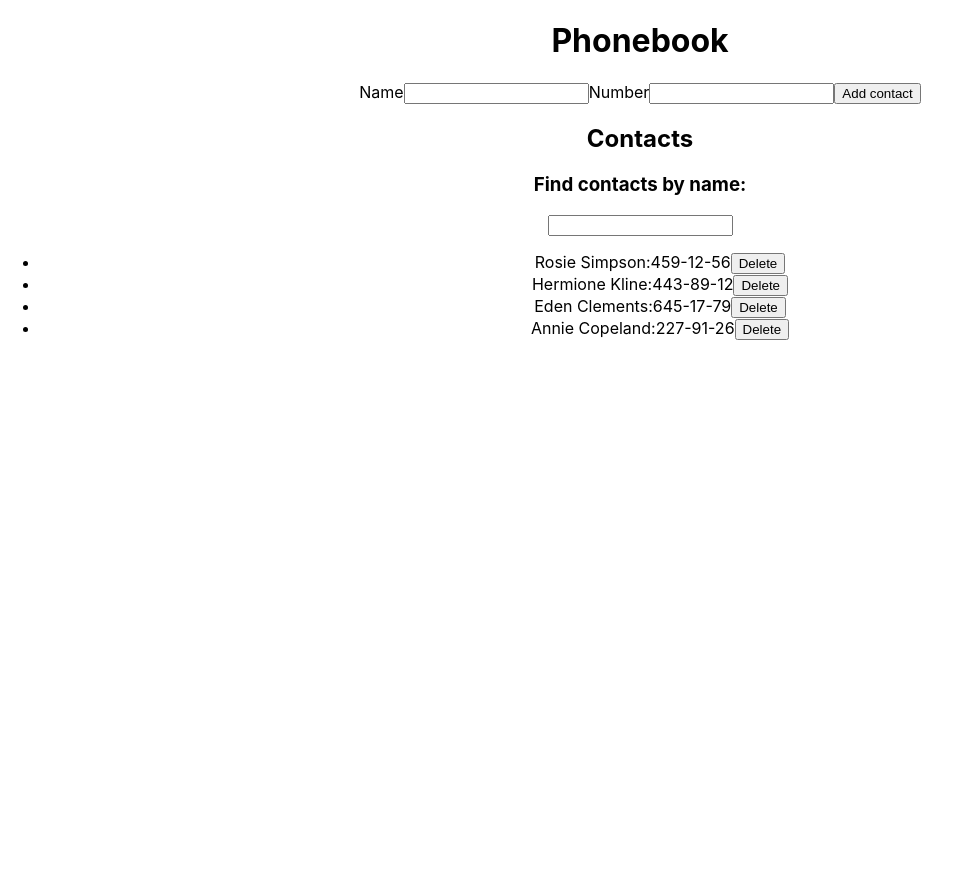
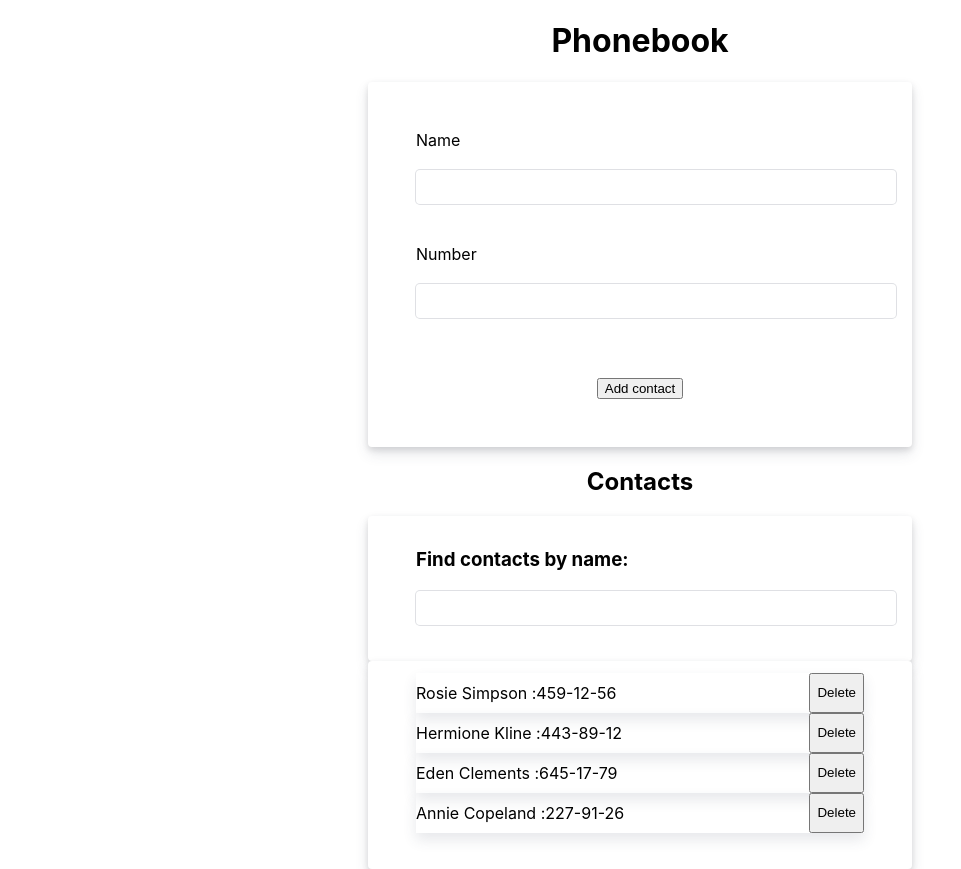
Before and after one commit to Rinya7/goit-react-hw-02-phonebook, a React (Create React App) app: page / in a window 1280 px wide. Shown: the whole page, without its empty margins (0-961 px from the left). Before the commit the page ends 821 px from the top, so only its background shows below. Built offline with nearby package versions, Linux system fonts and the light colour scheme.

Commit message:
task_min_css

```diff
--- a/src/components/App/App.jsx
+++ b/src/components/App/App.jsx
@@ -19,6 +19,7 @@ class App extends Component {
 
   handleContactSubmits = (name, number) => {
     let repeatName = 0;
+    console.log('nameInput:', name.toLowerCase());
     this.state.contacts.map(contact => {
       if (
         contact.name.toLowerCase() === name.toLowerCase() ||
@@ -56,7 +57,7 @@ class App extends Component {
   };
 
   render() {
-    console.log(this.state);
+    //console.log(this.state);
     const { contacts, filter } = this.state;
     return (
       <Container>
--- a/src/components/App/App.styled.jsx
+++ b/src/components/App/App.styled.jsx
@@ -1,9 +1,13 @@
 import styled from '@emotion/styled';
 
 export const Container = styled.div`
+  padding: 0;
+  margin: 0;
+  color: #1a1f36;
+  box-sizing: border-box;
+  word-wrap: break-word;
   height: 100vh;
   display: block;
-
   text-align: center;
   fontsize: 40px;
   color: #010101;
--- a/src/components/ContactList/ContactList.jsx
+++ b/src/components/ContactList/ContactList.jsx
@@ -1,12 +1,16 @@
+import { Ul, Li, Text } from './ContactList.styled';
 import PropTypes from 'prop-types';
 export const ContactList = ({ contacts, filter, buttonDelete }) => {
   return (
-    <ul>
+    <Ul>
       {contacts.map(({ name, id, number }) => {
-        if (name.toLowerCase().includes(filter)) {
+        if (name.toLowerCase().includes(filter.toLowerCase())) {
           return (
-            <li key={id}>
-              {name}:{number}
+            <Li key={id}>
+              <Text>
+                {name} : <span>{number}</span>
+              </Text>
+
               <button
                 type="button"
                 name="delete"
@@ -14,11 +18,11 @@ export const ContactList = ({ contacts, filter, buttonDelete }) => {
               >
                 Delete
               </button>
-            </li>
+            </Li>
           );
         }
       })}
-    </ul>
+    </Ul>
   );
 };
 
--- /dev/null
+++ b/src/components/ContactList/ContactList.styled.jsx
@@ -0,0 +1,26 @@
+import styled from '@emotion/styled';
+
+export const Ul = styled.ul`
+  display: inline-block;
+  text-align: left;
+  padding: 12px 48px 36px;
+  margin: 0px auto;
+  width: 100%;
+  max-width: 448px;
+  background: white;
+  border-radius: 4px;
+  box-shadow: rgba(60, 66, 87, 0.12) 0px 7px 14px 0px,
+    rgba(0, 0, 0, 0.12) 0px 3px 6px 0px;
+`;
+
+export const Li = styled.li`
+  justify-content: space-between;
+  display: flex;
+
+  box-shadow: rgba(60, 66, 87, 0.12) 0px 7px 14px 0px;
+`;
+
+export const Text = styled.p`
+  display: inline-flex;
+  margin: 10px 0;
+`;
--- a/src/components/ContactsForm/ContactsForm.jsx
+++ b/src/components/ContactsForm/ContactsForm.jsx
@@ -1,3 +1,4 @@
+import { Form, FildInput, Label, Button, Div } from './ContactsForm.styled';
 const { Component } = require('react');
 
 class ContactsForm extends Component {
@@ -10,26 +11,30 @@ class ContactsForm extends Component {
 
   render() {
     return (
-      <form onSubmit={this.handleSubmit}>
-        <label htmlFor="Name">Name</label>
-        <input
+      <Form onSubmit={this.handleSubmit}>
+        <Div>
+          <Label htmlFor="Name">Name</Label>
+          <FildInput
             type="text"
             name="name"
             pattern="^[a-zA-Zа-яА-Я]+(([' \-][a-zA-Zа-яА-Я ])?[a-zA-Zа-яА-Я]*)*$"
             title="Name may contain only letters, apostrophe, dash and spaces. For example Adrian, Jacob Mercer, Charles de Batz de Castelmore d'Artagnan"
             required
           />
-        <label htmlFor="Number">Number</label>
-        <input
+        </Div>
+        <Div>
+          <Label htmlFor="Number">Number</Label>
+          <FildInput
             type="tel"
             name="number"
             pattern="\+?\d{1,4}?[ .\-\s]?\(?\d{1,3}?\)?[ .\-\s]?\d{1,4}[ .\-\s]?\d{1,4}[ .\-\s]?\d{1,9}"
             title="Phone number must be digits and can contain spaces, dashes, parentheses and can start with +"
             required
           />
+        </Div>
 
-        <button type="submit">Add contact</button>
-      </form>
+        <Button type="submit">Add contact</Button>
+      </Form>
     );
   }
 }
--- /dev/null
+++ b/src/components/ContactsForm/ContactsForm.styled.jsx
@@ -0,0 +1,43 @@
+import styled from '@emotion/styled';
+
+export const Form = styled.form`
+  padding: 48px;
+  margin: 0px auto;
+  width: 100%;
+  max-width: 448px;
+  background: white;
+  border-radius: 4px;
+  box-shadow: rgba(60, 66, 87, 0.12) 0px 7px 14px 0px,
+    rgba(0, 0, 0, 0.12) 0px 3px 6px 0px;
+`;
+
+export const FildInput = styled.input`
+  display: block;
+  font-size: 16px;
+  ${'' /*line-height: 28px;*/}
+  padding: 8px 16px;
+  width: 100%;
+  ${'' /*min-height: 44px;*/}
+  border: unset;
+  border-radius: 4px;
+  outline-color: rgb(84 105 212 / 0.5);
+  background-color: rgb(255, 255, 255);
+  box-shadow: rgba(0, 0, 0, 0) 0px 0px 0px 0px, rgba(0, 0, 0, 0) 0px 0px 0px 0px,
+    rgba(0, 0, 0, 0) 0px 0px 0px 0px, rgba(60, 66, 87, 0.16) 0px 0px 0px 1px,
+    rgba(0, 0, 0, 0) 0px 0px 0px 0px, rgba(0, 0, 0, 0) 0px 0px 0px 0px,
+    rgba(0, 0, 0, 0) 0px 0px 0px 0px;
+`;
+
+export const Label = styled.label`
+  display: block;
+  text-align: left;
+  margin-bottom: 20px;
+`;
+
+export const Button = styled.button`
+  margin-top: 20px;
+`;
+
+export const Div = styled.div`
+  margin-bottom: 40px;
+`;
--- a/src/components/Filter/Filter.jsx
+++ b/src/components/Filter/Filter.jsx
@@ -1,3 +1,4 @@
+import { Input, Title, Div } from './Filter.styled';
 const { Component } = require('react');
 
 class Filter extends Component {
@@ -7,16 +8,16 @@ class Filter extends Component {
 
   render() {
     return (
-      <>
-        <h3>Find contacts by name:</h3>
-        <input
+      <Div>
+        <Title>Find contacts by name:</Title>
+        <Input
           type="text"
           name="filter"
           title="filter contacts"
           required
           onChange={this.filterByName}
         />
-      </>
+      </Div>
     );
   }
 }
--- /dev/null
+++ b/src/components/Filter/Filter.styled.jsx
@@ -0,0 +1,36 @@
+import styled from '@emotion/styled';
+
+export const Input = styled.input`
+  display: block;
+  font-size: 16px;
+  ${'' /*line-height: 28px;*/}
+  padding: 8px 16px;
+  width: 100%;
+  ${'' /*min-height: 44px;*/}
+  border: unset;
+  border-radius: 4px;
+  outline-color: rgb(84 105 212 / 0.5);
+  background-color: rgb(255, 255, 255);
+  box-shadow: rgba(0, 0, 0, 0) 0px 0px 0px 0px, rgba(0, 0, 0, 0) 0px 0px 0px 0px,
+    rgba(0, 0, 0, 0) 0px 0px 0px 0px, rgba(60, 66, 87, 0.16) 0px 0px 0px 1px,
+    rgba(0, 0, 0, 0) 0px 0px 0px 0px, rgba(0, 0, 0, 0) 0px 0px 0px 0px,
+    rgba(0, 0, 0, 0) 0px 0px 0px 0px;
+`;
+
+export const Title = styled.h3`
+  margin: 20px 0;
+  width: 100%;
+  max-width: 448px;
+  text-align: left;
+`;
+
+export const Div = styled.div`
+  padding: 12px 48px 36px;
+  margin: 0px auto;
+  width: 100%;
+  max-width: 448px;
+  background: white;
+  border-radius: 4px;
+  box-shadow: rgba(60, 66, 87, 0.12) 0px 7px 14px 0px,
+    rgba(0, 0, 0, 0.12) 0px 3px 6px 0px;
+`;
```
Lines whose indentation alone changed are shown as unchanged.
